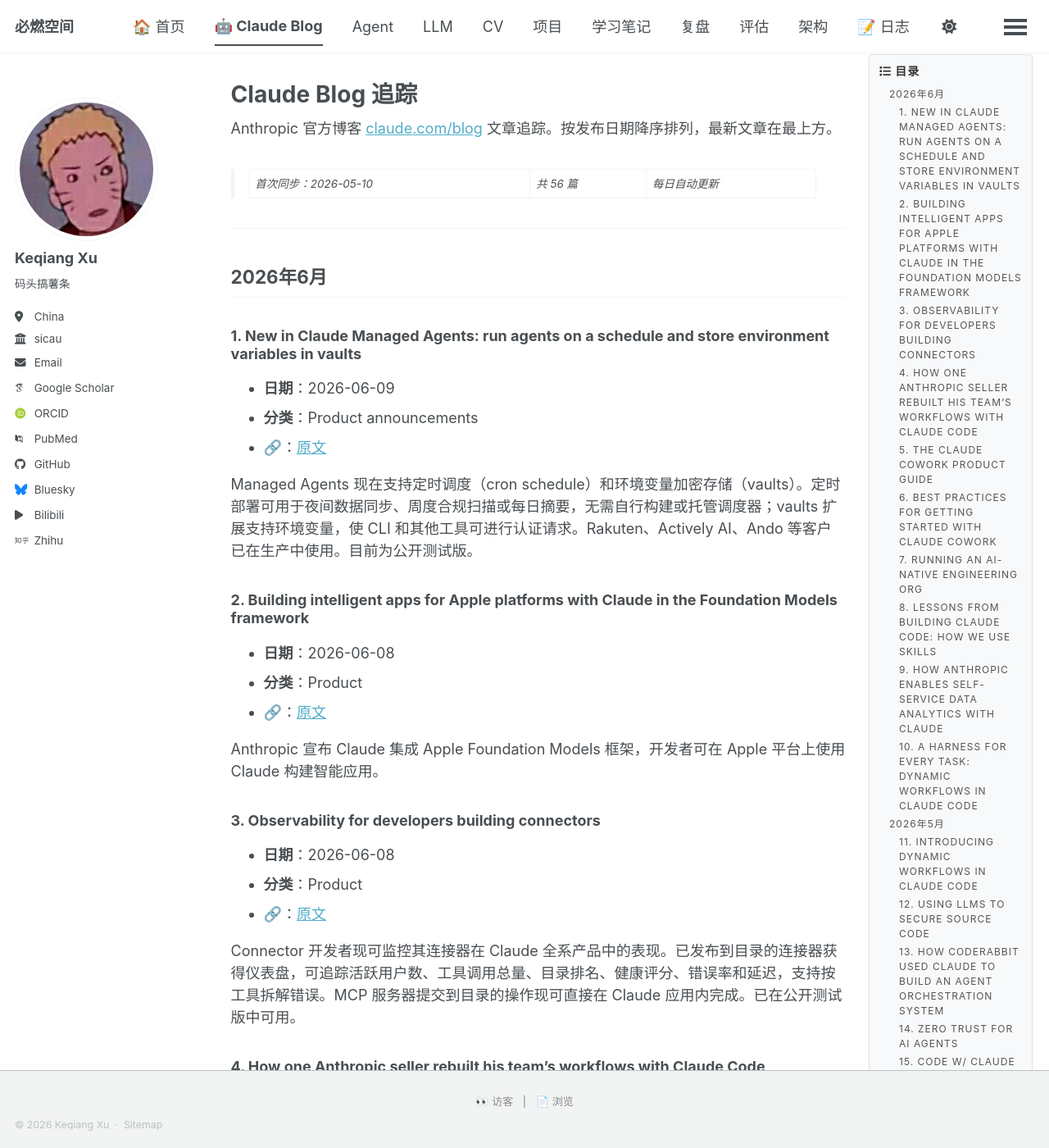
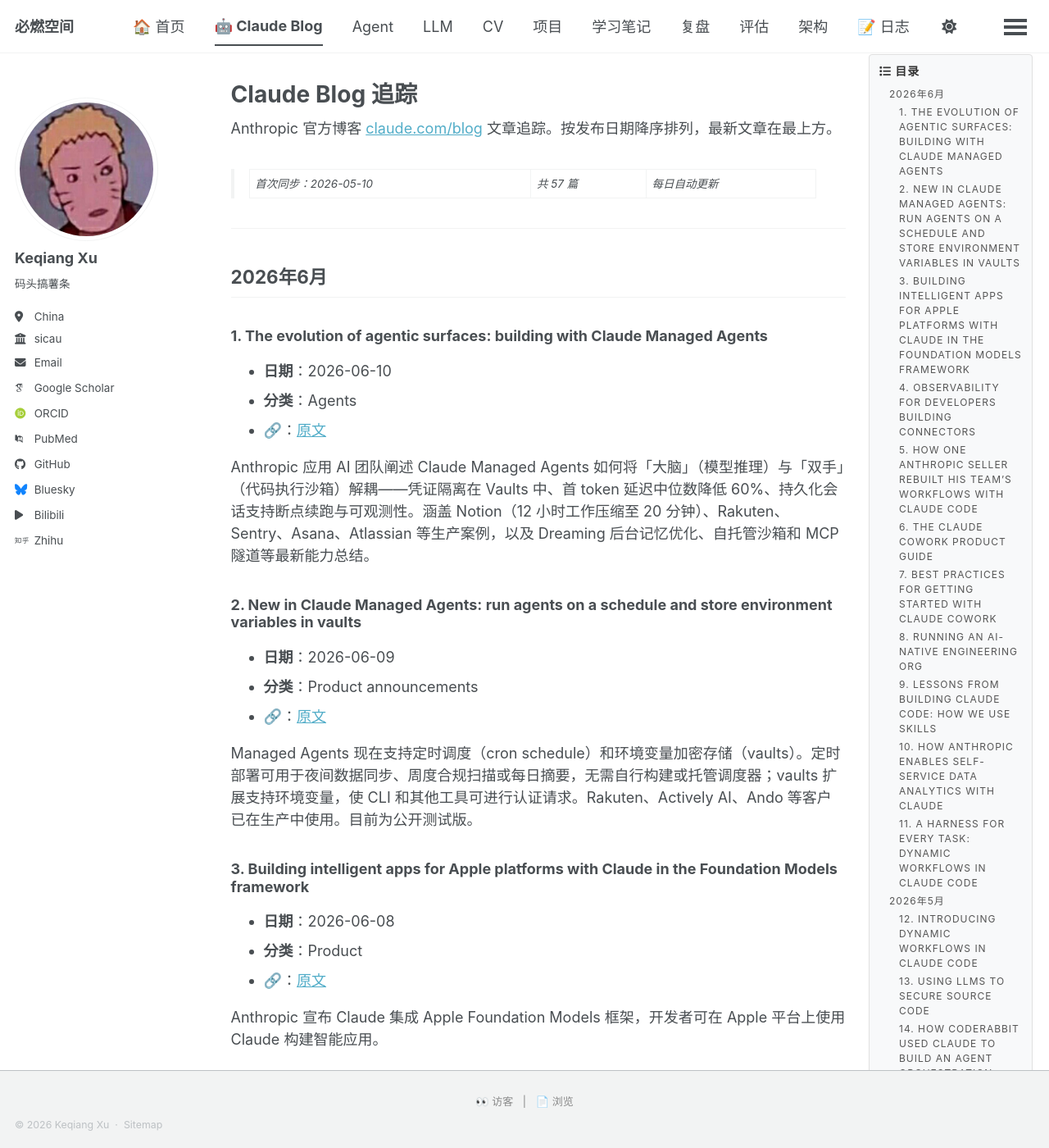
Before and after one commit to Qnh233/Qnh233.github.io, a Jekyll site: the page built from _pages/claude-blog.md, in a window 1280 px wide and 1400 px high. Shown: the whole window at 82% size. Built offline with Jekyll 4.4.1, drawn with Linux system fonts in a browser that asks for light colours; some web fonts are replaced; a script bundle is joined from its source files by our own code; library files that are not in the unit come from our copies; comment, search, counter and statistics services are not loaded; some of the changed text lies outside the part shown.

Commit message:
feat: sync 1 new Claude Blog article (Jun 10 - Managed Agents agentic surfaces)

```diff
--- a/_pages/claude-blog.md
+++ b/_pages/claude-blog.md
@@ -9,76 +9,83 @@
 
 Anthropic 官方博客 [claude.com/blog](https://claude.com/blog) 文章追踪。按发布日期降序排列，最新文章在最上方。
 
-> 首次同步：2026-05-10 | 共 56 篇 | 每日自动更新
+> 首次同步：2026-05-10 | 共 57 篇 | 每日自动更新
 
 ---
 
 ## 2026年6月
 
-### 1. New in Claude Managed Agents: run agents on a schedule and store environment variables in vaults
+### 1. The evolution of agentic surfaces: building with Claude Managed Agents
+- **日期**：2026-06-10
+- **分类**：Agents
+- **🔗**：[原文](https://claude.com/blog/building-with-claude-managed-agents)
+
+Anthropic 应用 AI 团队阐述 Claude Managed Agents 如何将「大脑」（模型推理）与「双手」（代码执行沙箱）解耦——凭证隔离在 Vaults 中、首 token 延迟中位数降低 60%、持久化会话支持断点续跑与可观测性。涵盖 Notion（12 小时工作压缩至 20 分钟）、Rakuten、Sentry、Asana、Atlassian 等生产案例，以及 Dreaming 后台记忆优化、自托管沙箱和 MCP 隧道等最新能力总结。
+
+### 2. New in Claude Managed Agents: run agents on a schedule and store environment variables in vaults
 - **日期**：2026-06-09
 - **分类**：Product announcements
 - **🔗**：[原文](https://claude.com/blog/whats-new-in-claude-managed-agents)
 
 Managed Agents 现在支持定时调度（cron schedule）和环境变量加密存储（vaults）。定时部署可用于夜间数据同步、周度合规扫描或每日摘要，无需自行构建或托管调度器；vaults 扩展支持环境变量，使 CLI 和其他工具可进行认证请求。Rakuten、Actively AI、Ando 等客户已在生产中使用。目前为公开测试版。
 
-### 2. Building intelligent apps for Apple platforms with Claude in the Foundation Models framework
+### 3. Building intelligent apps for Apple platforms with Claude in the Foundation Models framework
 - **日期**：2026-06-08
 - **分类**：Product
 - **🔗**：[原文](https://claude.com/blog)
 
 Anthropic 宣布 Claude 集成 Apple Foundation Models 框架，开发者可在 Apple 平台上使用 Claude 构建智能应用。
 
-### 3. Observability for developers building connectors
+### 4. Observability for developers building connectors
 - **日期**：2026-06-08
 - **分类**：Product
 - **🔗**：[原文](https://claude.com/blog/observability-for-developers-building-connectors)
 
 Connector 开发者现可监控其连接器在 Claude 全系产品中的表现。已发布到目录的连接器获得仪表盘，可追踪活跃用户数、工具调用总量、目录排名、健康评分、错误率和延迟，支持按工具拆解错误。MCP 服务器提交到目录的操作现可直接在 Claude 应用内完成。已在公开测试版中可用。
 
-### 4. How one Anthropic seller rebuilt his team's workflows with Claude Code
+### 5. How one Anthropic seller rebuilt his team's workflows with Claude Code
 - **日期**：2026-06-05
 - **分类**：Claude Code / Enterprise AI
 - **🔗**：[原文](https://claude.com/blog/how-anthropic-uses-claude-gtm-engineering)
 
 Anthropic GTM 产品经理 Jared Sires 从未写过代码的客户经理转型为用 Claude Code 构建销售工具链。核心工具 CLAFTS（Claude Drafts）约 4,300 行全由 Claude Code 生成，内嵌 Gmail 自动写客户邮件草稿，匹配个人写作风格，按关系调整语气。每天节省 10-15 小时。团队级扩展——Sales Plugin（Cowork 插件）覆盖 Salesforce、Gong、Google Calendar 等系统。上线数月后约 80% 销售团队在使用。
 
-### 5. The Claude Cowork product guide
+### 6. The Claude Cowork product guide
 - **日期**：2026-06-05
 - **分类**：Enterprise AI
 - **🔗**：[原文](https://claude.com/blog/the-claude-cowork-product-guide)
 
 Anthropic 发布 Claude Cowork 产品指南（可下载 PDF）。Claude Cowork 定位为知识工作代理——能读写本地文件、跨 Slack 和 Google Drive 执行多步骤任务、产出实际交付物。差异化在于"你描述目标和期望产出，Claude 规划步骤并执行"。
 
-### 6. Best practices for getting started with Claude Cowork
+### 7. Best practices for getting started with Claude Cowork
 - **日期**：2026-06-03
 - **分类**：Enterprise AI
 - **🔗**：[原文](https://claude.com/blog/best-practices-for-getting-started-with-claude-cowork)
 
 Anthropic 增长营销经理撰写的 Claude Cowork 实战指南（90% 工作已在 Cowork 完成）。Chat/Cowork/Code 区分框架：Chat 适合问答头脑风暴，Cowork 适合产生可交付成果（多步骤/多文件/多应用委托性任务），Code 是开发者构建空间。Cowork 任务的五特征：多输入、有输出产物、会重复执行、知道"好"长什么样、中间步骤无聊。
 
-### 7. Running an AI-native engineering org
+### 8. Running an AI-native engineering org
 - **日期**：2026-06-03
 - **分类**：Claude Code
 - **🔗**：[原文](https://claude.com/blog/running-an-ai-native-engineering-org)
 
 Claude Code 团队工程负责人撰写。核心论点：写代码/测试/重构已不再是瓶颈——验证、代码审查和安全取代它们。四个被重写的规范：JIT 规划替代六个月路线图、先问 Claude 再问人、Claude 处理风格/bug/测试代码审查、角色模糊化。三大铁律：全员吃狗粮、组织扁平、废弃无效流程。
 
-### 8. Lessons from building Claude Code: How we use skills
+### 9. Lessons from building Claude Code: How we use skills
 - **日期**：2026-06-03
 - **分类**：Claude Code
 - **🔗**：[原文](https://claude.com/blog/lessons-from-building-claude-code-how-we-use-skills)
 
 Claude Code 团队梳理内部 Skills 体系，归纳为九大类别：库/API 参考、产品验证、数据获取与分析、业务流程与团队自动化、代码脚手架与模板、代码质量与审查、CI/CD 与部署、运维 Runbook、基础设施运维。Skill 构建三技巧：不要重复常识、Gotchas 部分信号密度最高、好 Skill 干净落入一个类别。
 
-### 9. How Anthropic enables self-service data analytics with Claude
+### 10. How Anthropic enables self-service data analytics with Claude
 - **日期**：2026-06-03
 - **分类**：Enterprise AI
 - **🔗**：[原文](https://claude.com/blog/how-anthropic-enables-self-service-data-analytics-with-claude)
 
 Anthropic 内部 95% 商业分析查询已由 Claude 自动化。核心论点：分析准确率是上下文和验证问题，不是代码生成问题。三大失败模式：概念→实体歧义、数据陈旧、检索失败。智能数据分析栈：数据基础层（canonical 单一真相源数据集）→ 维护验证层（持续维护防腐化）→ Skills 层（确保 agent 找到正确答案）。
 
-### 10. A harness for every task: dynamic workflows in Claude Code
+### 11. A harness for every task: dynamic workflows in Claude Code
 - **日期**：2026-06-02
 - **分类**：Claude Code
 - **🔗**：[原文](https://claude.com/blog/a-harness-for-every-task-dynamic-workflows-in-claude-code)
@@ -261,154 +268,154 @@
 
 ## 2026年4月及更早
 
-### 34. Building AI agents for the enterprise
+### 36. Building AI agents for the enterprise
 - **日期**：2026-04-30
 - **分类**：Agents
 - **🔗**：[原文](https://claude.com/blog/building-ai-agents-for-the-enterprise)
 
 企业 AI 代理建设指南。基于 Anthropic 经济指数（美国 40% 员工工作中使用 AI），阐述企业 AI 转型三大支柱，含 L'Oreal、Lyft、Rakuten 客户案例及六个月部署框架。
 
-### 35. Claude Security is now in public beta
+### 37. Claude Security is now in public beta
 - **日期**：2026-04-30
 - **分类**：Product
 - **🔗**：[原文](https://claude.com/blog/claude-security-is-now-in-public-beta)
 
 Claude Security 进入公开测试阶段，面向企业安全团队提供 AI 安全能力。
 
-### 36. Lessons from building Claude Code: Prompt caching is everything
+### 38. Lessons from building Claude Code: Prompt caching is everything
 - **日期**：2026-04-30
 - **分类**：Claude Code
 - **🔗**：[原文](https://claude.com/blog/lessons-from-building-claude-code-prompt-caching-is-everything)
 
 Prompt caching 优化核心经验：系统提示词按静态在前动态在后最大化缓存命中、不要在会话中途切换模型、不要中途增删工具（破坏整体缓存）、Plan Mode 围绕缓存约束设计。缓存命中率过低触发 SEV 告警。
 
-### 37. How Kepler built verifiable AI for financial services with Claude
+### 39. How Kepler built verifiable AI for financial services with Claude
 - **日期**：2026-04-30
 - **分类**：Enterprise AI
 - **🔗**：[原文](https://claude.com/blog/how-kepler-built-verifiable-ai-for-financial-services-with-claude)
 
 Kepler 利用 Claude 为金融服务业构建可验证 AI 系统。
 
-### 38. Deploying agentic AI across the enterprise with Claude Cowork
+### 40. Deploying agentic AI across the enterprise with Claude Cowork
 - **日期**：2026-04-29
 - **分类**：Agents
 - **🔗**：[原文](https://claude.com/blog/deploying-agentic-ai-across-the-enterprise-with-claude-cowork)
 
 通过 Claude Cowork 在企业中部署智能体 AI 的指南。
 
-### 39. Claude API skill now in CodeRabbit, JetBrains, Resolve AI, and Warp
+### 41. Claude API skill now in CodeRabbit, JetBrains, Resolve AI, and Warp
 - **日期**：2026-04-29
 - **分类**：Agents
 - **🔗**：[原文](https://claude.com/blog/claude-api-skill-now-in-coderabbit-jetbrains-resolve-ai-and-warp)
 
 Claude API 技能集成到 CodeRabbit、JetBrains、Resolve AI 和 Warp 等开发工具。
 
-### 40. Product development in the agentic era
+### 42. Product development in the agentic era
 - **日期**：2026-04-29
 - **分类**：Agents
 - **🔗**：[原文](https://claude.com/blog/product-development-in-the-agentic-era)
 
 探讨智能体时代的产品开发方法论。
 
-### 41. Onboarding Claude Code like a new developer: Lessons from 17 years of development
+### 43. Onboarding Claude Code like a new developer: Lessons from 17 years of development
 - **日期**：2026-04-28
 - **分类**：Claude Code
 - **🔗**：[原文](https://claude.com/blog/onboarding-claude-code-like-a-new-developer-lessons-from-17-years-of-development)
 
 将 Claude Code 当作"新开发者"入职的经验和最佳实践。
 
-### 42. New connectors in Claude for everyday life
+### 44. New connectors in Claude for everyday life
 - **日期**：2026-04-23
 - **分类**：Product
 - **🔗**：[原文](https://claude.com/blog/new-connectors-in-claude-for-everyday-life)
 
 Claude 新增日常生活连接器，扩展与日常工具和服务的集成能力。
 
-### 43. Built-in memory for Claude Managed Agents
+### 45. Built-in memory for Claude Managed Agents
 - **日期**：2026-04-23
 - **分类**：Product
 - **🔗**：[原文](https://claude.com/blog/built-in-memory-for-claude-managed-agents)
 
 Claude Managed Agents 新增内置记忆功能。
 
-### 44. Building agents that reach production systems with MCP
+### 46. Building agents that reach production systems with MCP
 - **日期**：2026-04-22
 - **分类**：Agents
 - **🔗**：[原文](https://claude.com/blog/building-agents-that-reach-production-systems-with-mcp)
 
 使用 MCP 构建能连接生产系统的 AI 智能体。
 
-### 45. Introducing Claude Design by Anthropic Labs
+### 47. Introducing Claude Design by Anthropic Labs
 - **日期**：2026-04-17
 - **分类**：Product
 - **🔗**：[原文](https://www.anthropic.com/news)
 
 Anthropic Labs 推出 Claude Design，支持创建交互式设计、原型、幻灯片等视觉作品。
 
-### 46. Redesigning Claude Code on desktop for parallel agents
+### 48. Redesigning Claude Code on desktop for parallel agents
 - **日期**：2026-04-14
 - **分类**：Product
 - **🔗**：[原文](https://claude.com/blog/redesigning-claude-code-on-desktop-for-parallel-agents)
 
 Claude Code 桌面端重新设计，支持并行智能体操作。
 
-### 47. Preparing your security program for AI-accelerated offense
+### 49. Preparing your security program for AI-accelerated offense
 - **日期**：2026-04-10
 - **分类**：Security
 - **🔗**：[原文](https://claude.com/blog/preparing-your-security-program-for-ai-accelerated-offense)
 
 如何为 AI 加速的攻击手段准备安全防护方案。
 
-### 48. Claude Managed Agents: get to production 10x faster
+### 50. Claude Managed Agents: get to production 10x faster
 - **日期**：2026-04-08
 - **分类**：Product
 - **🔗**：[原文](https://claude.com/blog/claude-managed-agents-get-to-production-10x-faster)
 
 Claude Managed Agents 帮助企业将智能体部署速度提升 10 倍。
 
-### 49. Project Glasswing
+### 51. Project Glasswing
 - **日期**：2026-04-07
 - **分类**：Security
 - **🔗**：[原文](https://www.anthropic.com/news)
 
 新安全倡议 Project Glasswing，联合 AWS、Apple、Broadcom、Cisco、CrowdStrike、Google、JPMorganChase 等公司，致力于保护全球最关键的软件。
 
-### 50. Harnessing Claude's intelligence
+### 52. Harnessing Claude's intelligence
 - **日期**：2026-04-02
 - **分类**：Guide
 - **🔗**：[原文](https://claude.com/blog/harnessing-claudes-intelligence)
 
 如何充分利用 Claude 的智能能力。
 
-### 51. What 81,000 people want from AI
+### 53. What 81,000 people want from AI
 - **日期**：2026-03-18
 - **分类**：Research
 - **🔗**：[原文](https://www.anthropic.com/news)
 
 近 81,000 名 Claude.ai 用户参与的同类最大规模定性研究，了解用户如何使用 AI 以及期望。
 
-### 52. Claude now creates interactive charts, diagrams and visualizations
+### 54. Claude now creates interactive charts, diagrams and visualizations
 - **日期**：2026-03-12
 - **分类**：Product
 - **🔗**：[原文](https://claude.com/blog/claude-now-creates-interactive-charts-diagrams-and-visualizations)
 
 Claude 新增创建交互式图表和可视化内容的能力。
 
-### 53. Claude is a space to think
+### 55. Claude is a space to think
 - **日期**：2026-02-04
 - **分类**：Announcement
 - **🔗**：[原文](https://www.anthropic.com/news)
 
 Anthropic 明确 Claude 保持无广告模式，解释广告激励机制与有用 AI 助手不兼容。
 
-### 54. How enterprises are building AI agents in 2026
+### 56. How enterprises are building AI agents in 2026
 - **日期**：2025-12-09
 - **分类**：Agents
 - **🔗**：[原文](https://claude.com/blog/how-enterprises-are-building-ai-agents-in-2026)
 
 2026 年企业构建 AI 智能体的趋势和方法。
 
-### 55. Improving frontend design through Skills
+### 57. Improving frontend design through Skills
 - **日期**：2025-11-12
 - **分类**：Guide
 - **🔗**：[原文](https://claude.com/blog/improving-frontend-design-through-skills)
@@ -417,4 +424,4 @@
 
 ---
 
-*最后更新：2026-06-10 · 共 56 篇文章*
+*最后更新：2026-06-13 · 共 57 篇文章*
```
Also changed, not shown: other parts of _pages/claude-blog.md (+24 -24 lines).
